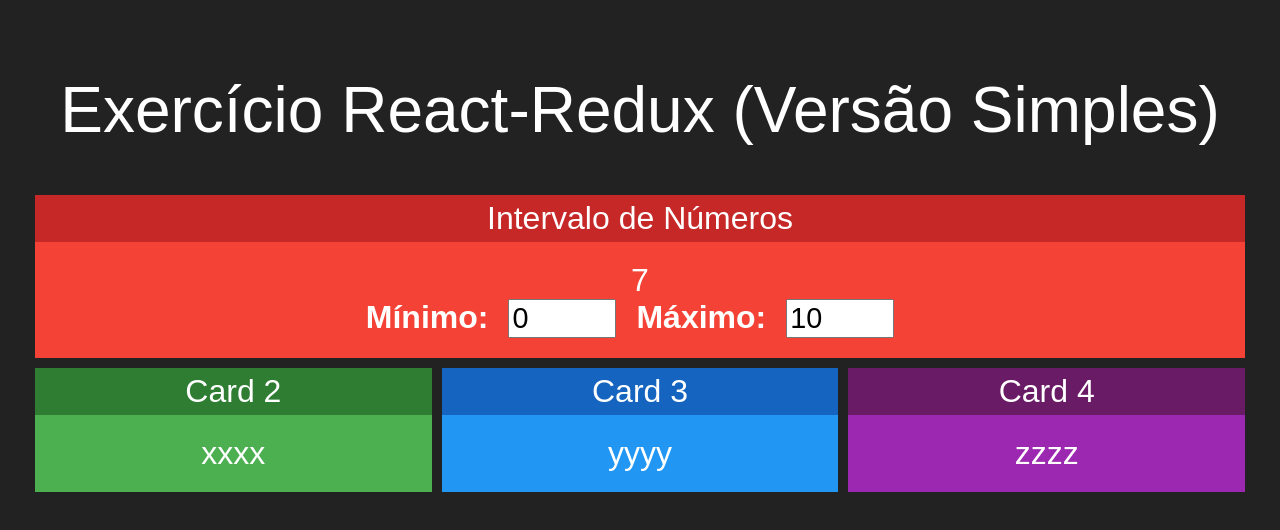
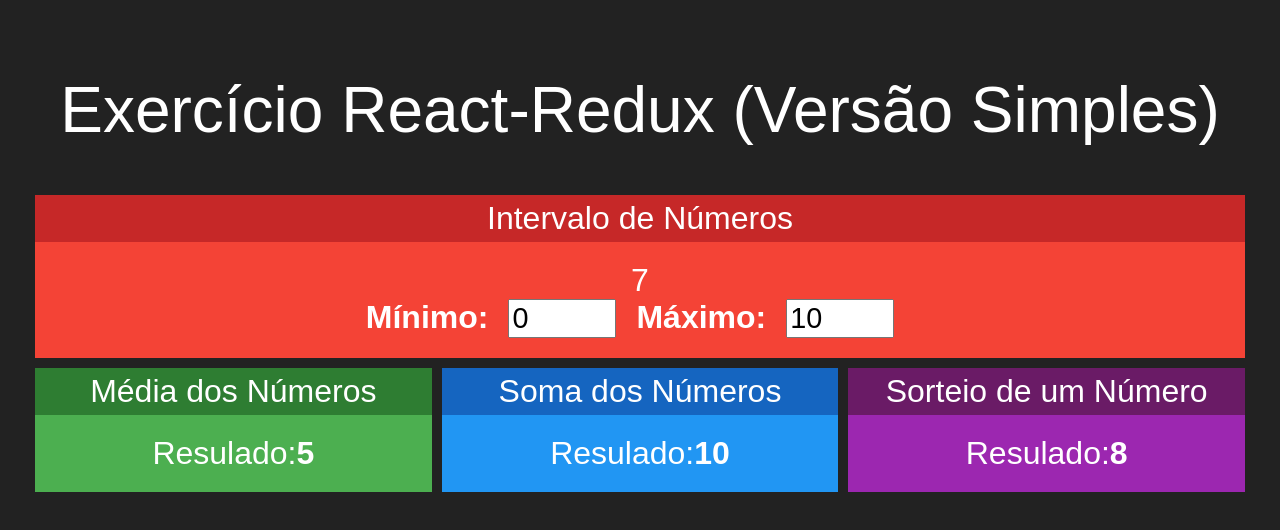
Before and after one commit to anaBeatrizWalker/gerenciamentoDeEstado, a React (Create React App) app: page / in a window 1280 px wide. Shown: the top 530 px of the page. Built offline with nearby package versions, Linux system fonts and the light colour scheme.

Commit message:
Adicionando Componentes Media, Soma e Sorteio

```diff
--- a/src/App.js
+++ b/src/App.js
@@ -1,7 +1,10 @@
 import logo from './logo.svg';
 import './App.css';
-import Card from './components/Card';
+
 import Intervalo from './components/Intervalo';
+import Media from './components/Media';
+import Soma from './components/Soma';
+import Sorteio from './components/Sorteio';
 
 function App() {
   return (
@@ -12,17 +15,9 @@
       </div>
 
       <div className='linha'>
-        <Card title='Card 2' green>
-          xxxx
-        </Card>
-
-        <Card title='Card 3' blue>
-          yyyy
-        </Card>
-
-        <Card title='Card 4' purple>
-          zzzz
-        </Card>
+        <Media></Media>
+        <Soma></Soma>
+        <Sorteio></Sorteio>
       </div>
     </div>
   );
--- /dev/null
+++ b/src/components/Media.jsx
@@ -0,0 +1,15 @@
+import React from 'react'
+import Card from './Card'
+
+export default props =>{
+    return (
+        <Card title='Média dos Números' green>
+            <div>
+                <span>
+                    <span>Resulado:</span>
+                    <strong>5</strong>
+                </span>
+            </div>
+        </Card>
+    )
+}
--- /dev/null
+++ b/src/components/Soma.jsx
@@ -0,0 +1,15 @@
+import React from 'react'
+import Card from './Card'
+
+export default props =>{
+    return (
+        <Card title='Soma dos Números' blue>
+            <div>
+                <span>
+                    <span>Resulado:</span>
+                    <strong>10</strong>
+                </span>
+            </div>
+        </Card>
+    )
+}
--- /dev/null
+++ b/src/components/Sorteio.jsx
@@ -0,0 +1,15 @@
+import React from 'react'
+import Card from './Card'
+
+export default props =>{
+    return (
+        <Card title='Sorteio de um Número' purple>
+            <div>
+                <span>
+                    <span>Resulado:</span>
+                    <strong>8</strong>
+                </span>
+            </div>
+        </Card>
+    )
+}
```
